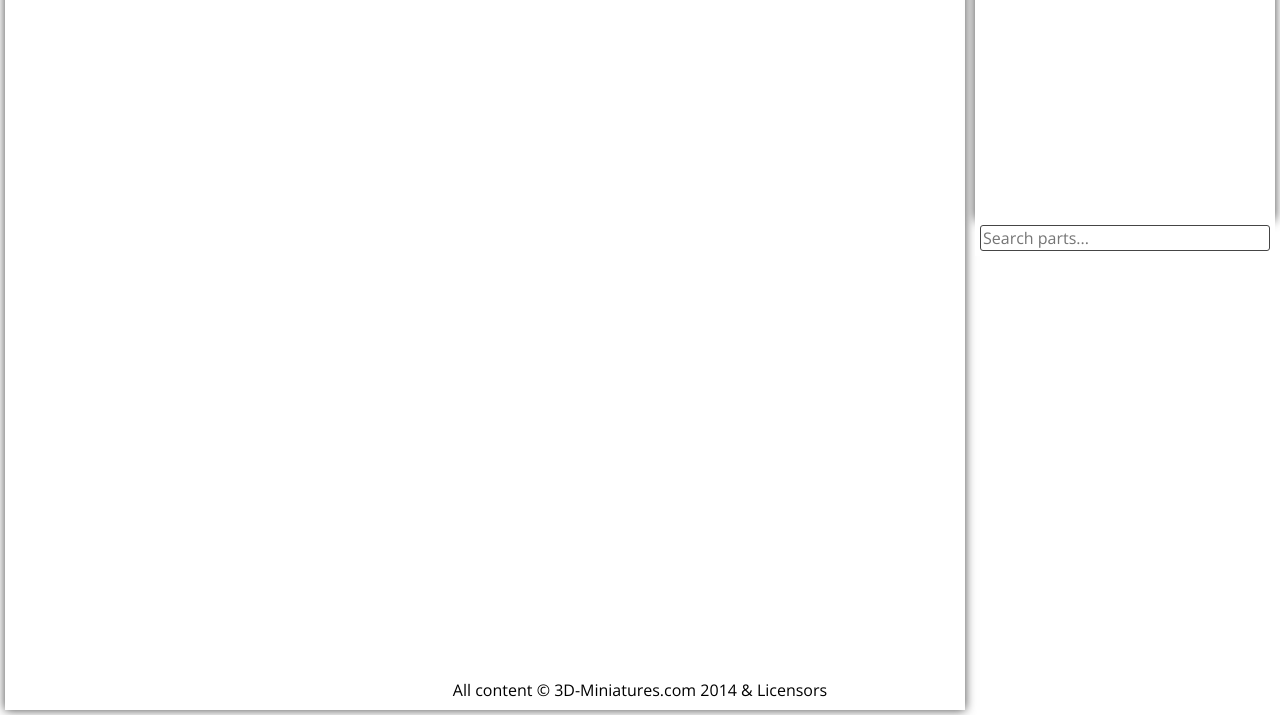
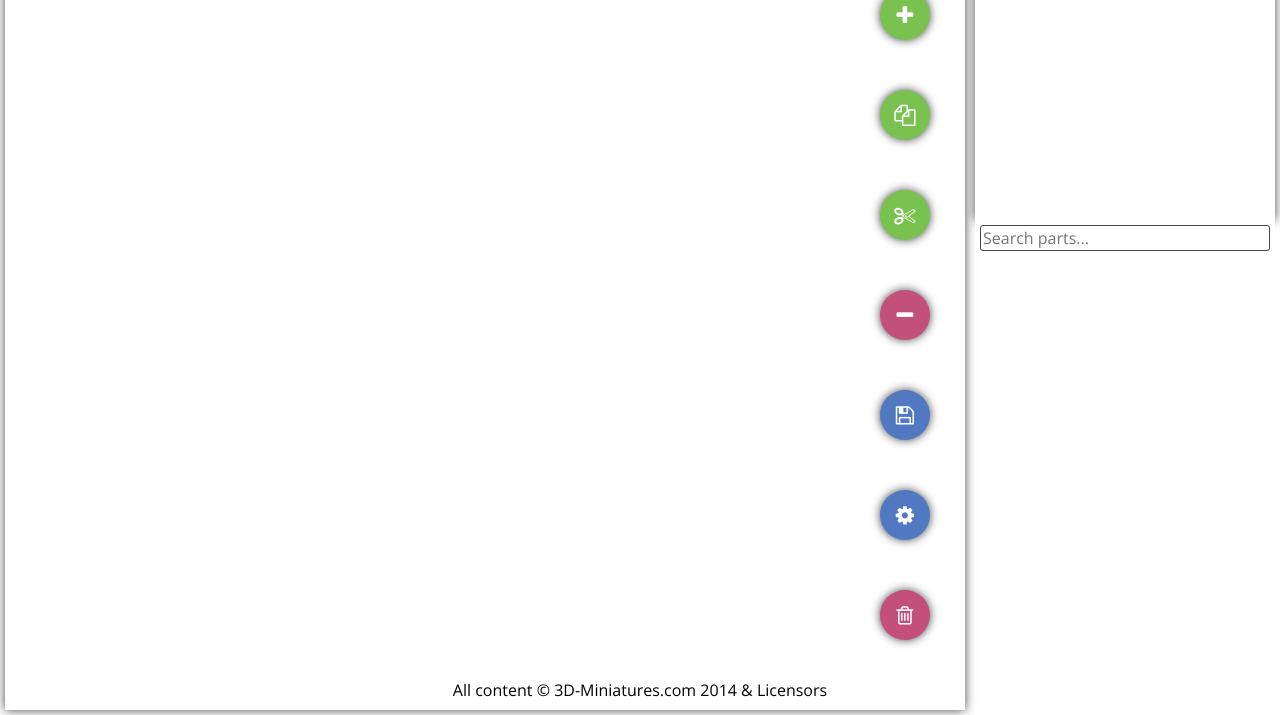
Before and after one commit to DanielJoyce/greeblz, a plain HTML site: page editor.html in a window 1280 px wide. Shown: the part 85-800 px from the top of the page. Drawn offline with nearby package versions, Linux system fonts and the light colour scheme; a web font is replaced by a local one.

Commit message:
Add some toolbar buttons

```diff
--- a/css/editor.css
+++ b/css/editor.css
@@ -1,4 +1,13 @@
 /* Layout */
+
+/*
+	Colors.blue = 0x5079c2;
+	Colors.red = 0xc25079;
+	Colors.green = 0x79c250;
+	Colors.white = 0xdedede;
+	Colors.sprueGrey = 0x666666;
+	Colors.greenstuff = 0x0da624;
+*/
 
 html {
 	min-height: 100%;
@@ -27,6 +36,36 @@ body {
 	box-shadow: 0px 0px 10px #454545;
 }
 
+button.round {
+	width: 50px;
+	height: 50px;
+	border-radius: 25px;
+	background: #FFFFFF;
+	border: none;
+	transition: all 200ms linear;
+	box-shadow: 0px 0px 10px #454545;
+}
+
+button.round:hover {
+	border: 1px solid #454545;
+	box-shadow: 0px 0px 3px #454545;
+}
+
+.red {
+	color: #FFFFFF !important;
+	background: #C25079 !important;
+}
+
+.green {
+	color: #FFFFFF !important;
+	background: #79C250 !important;
+}
+
+.blue {
+	color: #FFFFFF !important;
+	background: #5079C2 !important;
+}
+
 #header, #footer {
 	padding-left: 15px;
 	padding-right: 15px;
@@ -47,10 +86,15 @@ body {
 }
 
 #toolbar {
+	right: 350px;
+	padding-top: 50px;
+	padding-bottom: 50px;
+	position: absolute;
 	display: flex;
-	flex-flow: row;
-	justify-content: flex-end;
+	flex-flow: column;
+	justify-content: space-around;
 	align-items: center;
+	height: 100%;
 	pointer-events: auto;
 }
 
@@ -146,10 +190,6 @@ body {
 	align-items: center;
 }
 
-#toolbar > *:nth-child(1n+0) {
-	margin-left: 15px;
-}
-
 label::after {
 	content: ": "
 }
@@ -167,14 +207,6 @@ div.search > input[type='search'] {
 	width: 100%;
 }
 
-#toolbar {
-	background-color: rgba(255,255,255,0.6);
-	border: 1px solid #454545;
-	border-radius: 3px;
-	box-shadow: 0px 0px 3px #454545;
-	padding: 5px;
-}
-
 input, select, radio, textarea, button {
 	font-family: "Open Sans", sans-serif;
 	font-size: 100%;
--- a/editor.html
+++ b/editor.html
@@ -14,29 +14,9 @@
 	<body>
 		<div id="header">
 			<span class="logo">Greeblz!</span>
-			<!--
-			<div id="toolbar">
-			<button>
-			Save
-			</button>
-			<button>
-			Undo
-			</button>
-			<button>
-			Clear
-			</button>
-			<div class="search">
-			<label for="search" ><span class="fa fa-lg fa-search"></span></label>
-			<input type="search" id="search"
-			name="search" />
-			</div>
-			</div>
-			-->
 		</div>
 		<div id="content">
-			<div id="main-view" class="paper">
-
-			</div>
+			<div id="main-view" class="paper"></div>
 			<div id="side-board">
 				<div id="part-view" class="paper">
 
@@ -46,6 +26,29 @@
 					name="search" placeholder="Search parts..."/>
 				</div>
 			</div>
+			<div id="toolbar">
+				<button class="round green" title="Add Part">
+					<span class="fa fa-lg fa-plus"></span>
+				</button>
+				<button class="round green" title ="Copy Part">
+					<span class="fa fa-lg fa-copy"></span>
+				</button>
+				<button class="round green" title ="Cut Part">
+					<span class="fa fa-lg fa-cut"></span>
+				</button>
+				<button class="round red" title="Delete Part">
+					<span class="fa fa-lg fa-minus"></span>
+				</button>
+				<button class="round blue" title="Save Figure">
+					<span class="fa fa-lg fa-save"></span>
+				</button>
+				<button class="round blue" title="Settings">
+					<span class="fa fa-lg fa-cog"></span>
+				</button>
+				<button class="round red" title="Start Over">
+					<span class="fa fa-lg fa-trash-o"></span>
+				</button>
+			</div>
 		</div>
 		<div id="footer">
 			All content &copy; 3D-Miniatures.com 2014 &amp; Licensors
@@ -53,41 +56,31 @@
 
 		<script>
 			requirejs.config({
-				baseUrl : 'js',
-				paths : {
+			baseUrl:'js',paths: {
 			// Thirdparty libraries
-					lib : 'lib',
+			lib:'lib',
 			// Application code
-					app : 'app',
+			app:'app',
 			// Application libraries
-					applib : 'app/lib',
-					jquery : 'lib/jquery-2.1.1.min'
-				},
-				shim : {
-					'lib/STLLoader' : {
-						deps : ['lib/three']
-					},
-					'lib/OrbitControls' : {
-						deps : ['lib/three']
-					},
-					'lib/TransformControls' : {
-						deps : ['lib/three']
-					},
-					'lib/THREEx.KeyboardState' : {
-						deps : ['lib/three']
-					},
-					'lib/THREEx.FullScreen' : {
-						deps : ['lib/three']
-					},
-					'lib/THREEx.WindowResize' : {
-						deps : ['lib/three']
-					},
-					'lib/TypedGeometry' : {
-						deps : ['lib/three']
+			applib:'app/lib',jquery:'lib/jquery-2.1.1.min'
+			},shim: {
+			'lib/STLLoader': {
+			deps:['lib/three']
+			},'lib/OrbitControls': {
+			deps:['lib/three']
+			},'lib/TransformControls': {
+			deps:['lib/three']
+			},'lib/THREEx.KeyboardState': {
+			deps:['lib/three']
+			},'lib/THREEx.FullScreen': {
+			deps:['lib/three']
+			},'lib/THREEx.WindowResize': {
+			deps:['lib/three']
+			},'lib/TypedGeometry': {
+			deps:['lib/three']
 			},
 			}
 			});
-
 			requirejs(['app/greeblz-editor'], function(editor) {
 			editor.main();
 			});
```
Lines whose indentation alone changed are shown as unchanged.
